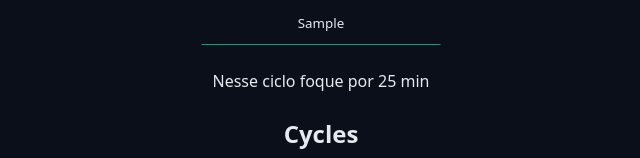
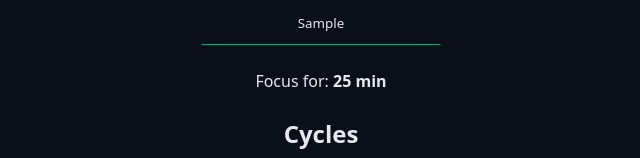
Before and after one commit to Kaua26323/Chronos-Pomodoro, a React (Vite) app: page / in a window 1280 px wide. Both pictures are taken after typing "Sample" into the empty fields and a click on the button "Start new task". Shown: the part 587-745 px from the top of the page, without its empty margins (319-959 px from the left). Built offline with nearby package versions, Linux system fonts and the light colour scheme.

Commit message:
feat(CycleFeedback): implement cycle status and duration messages

```diff
--- /dev/null
+++ b/src/components/CyclesFeedback/index.tsx
@@ -0,0 +1,40 @@
+import { useTaskContext } from '@/contexts/TaskContext/useTaskContext';
+
+type CycleType = 'workTime' | 'shortBreakTime' | 'longBreakTime';
+
+type CycleFeedbackProps = {
+  nextCycleType: CycleType;
+};
+
+const CYCLE_LABELS: Record<CycleType, string> = {
+  workTime: 'Focus',
+  shortBreakTime: 'Break',
+  longBreakTime: 'Long break',
+};
+
+export function CycleFeedback({ nextCycleType }: CycleFeedbackProps) {
+  const { state } = useTaskContext();
+  const { activeTask, config } = state;
+
+  const currentType = activeTask ? activeTask.type : nextCycleType;
+  const label = CYCLE_LABELS[currentType];
+  const duration = config[currentType];
+
+  const message = activeTask
+    ? `${label} for:`
+    : `Next: ${label} (${duration} min)`;
+
+  return (
+    <>
+      <span>
+        {activeTask ? (
+          <>
+            {message} <b>{duration} min</b>
+          </>
+        ) : (
+          message
+        )}
+      </span>
+    </>
+  );
+}
--- a/src/components/PomodoroForm/index.tsx
+++ b/src/components/PomodoroForm/index.tsx
@@ -1,15 +1,19 @@
 import { useRef } from 'react';
 import { PlayCircleIcon, StopCircleIcon } from 'lucide-react';
 import styles from './pomodoroForm.module.css';
+
 import { Cycles } from '../Cycles';
 import { DefaultInput } from '../DefaultInput';
 import { DefaultButton } from '../DefaultButton';
+import { CycleFeedback } from '../CyclesFeedback';
+
+import type { TaskModel } from '@/models/TaskModel';
+
 import { getNextCycle } from '@/utils/getNextCycle';
+import { getNextCycleType } from '@/utils/getNextCycleType';
+
+import { TaskActionTypes } from '@/contexts/TaskContext/taskActions';
 import { useTaskContext } from '@/contexts/TaskContext/useTaskContext';
-import type { TaskModel } from '@/models/TaskModel';
-import { getNextCycleType } from '@/utils/getNextCycleType';
-import { formatSecondsToMin } from '@/utils/formatSecondsToMin';
-import { TaskActionTypes } from '@/contexts/TaskContext/taskActions';
 
 export function PomodoroForm() {
   const { state, dispatch } = useTaskContext();
@@ -38,7 +42,8 @@ export function PomodoroForm() {
     dispatch({ type: TaskActionTypes.START_TASK, payload: newTask });
   }
 
-  console.log(state);
+  console.log('Estado:', state);
+  console.log('NextCycle:', nextCycleType);
 
   function handleInterruptTask() {
     dispatch({ type: TaskActionTypes.INTERRUPT_TASK });
@@ -56,9 +61,7 @@ export function PomodoroForm() {
         />
       </div>
       <div className={styles.formRow}>
-        <p>
-          Nesse ciclo <span>foque</span> por <span>25 min</span>
-        </p>
+        <CycleFeedback nextCycleType={nextCycleType} />
       </div>
 
       {state.currentCycle > 0 && (
```
